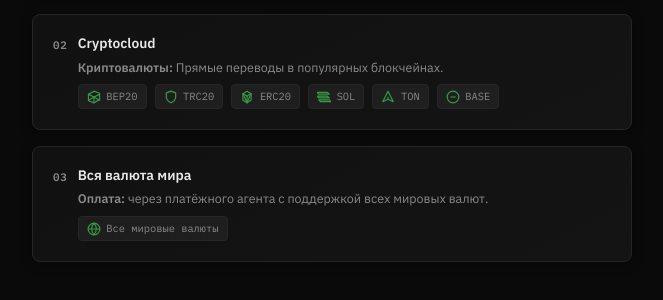
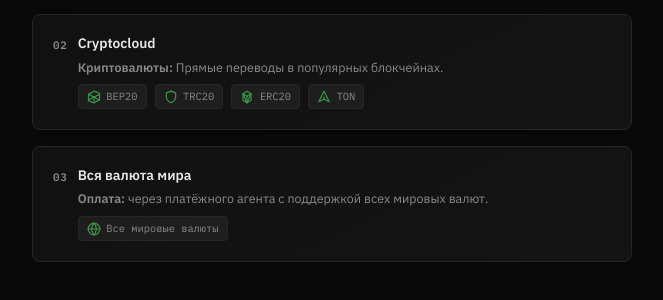
Before and after one commit to xEm1rald/deadsouls-vpk-server, a Python web app: template static/templates/index.html in a window 1280 px wide. Shown: the part 2210-2510 px from the top of the page, without its empty margins (308-971 px from the left). Run offline with Jinja, Linux system fonts and the light colour scheme; the template is opened without the code that fills it, so the values that code supplies are empty.

Commit message:
fix available curr

```diff
--- a/static/templates/index.html
+++ b/static/templates/index.html
@@ -553,19 +553,10 @@
                   <svg width="14" height="14" viewBox="0 0 24 24" fill="none" stroke="currentColor" stroke-width="2" stroke-linecap="round" stroke-linejoin="round"><path d="m12 2 7 4.5V17.5L12 22l-7-4.5V6.5Z"/><path d="m12 22 7-16-7 4.5-7-4.5Z"/><path d="M12 10.5v11.5"/></svg>
                   ERC20
                 </div>
-                <div class="net-badge" title="Solana Network">
-                  <svg width="14" height="14" viewBox="0 0 24 24" fill="none" stroke="currentColor" stroke-width="2" stroke-linecap="round" stroke-linejoin="round"><path d="M3 7h18L18 4H0zM21 17H3l3 3h18zM18 10.5H0l3 3h18z"/></svg>
-                  SOL
-                </div>
                 <div class="net-badge" title="The Open Network">
                   <svg width="14" height="14" viewBox="0 0 24 24" fill="none" stroke="currentColor" stroke-width="2" stroke-linecap="round" stroke-linejoin="round"><path d="M12 2L3 20l9-4 9 4-9-18z"/><path d="M12 16v-4"/></svg>
                   TON
                 </div>
-                <div class="net-badge" title="Base L2 Network">
-                  <svg width="14" height="14" viewBox="0 0 24 24" fill="none" stroke="currentColor" stroke-width="2" stroke-linecap="round" stroke-linejoin="round"><circle cx="12" cy="12" r="10"/><path d="M8 12h8"/></svg>
-                  BASE
-                </div>
-              </div>
             </div>
           </article>
 
```
